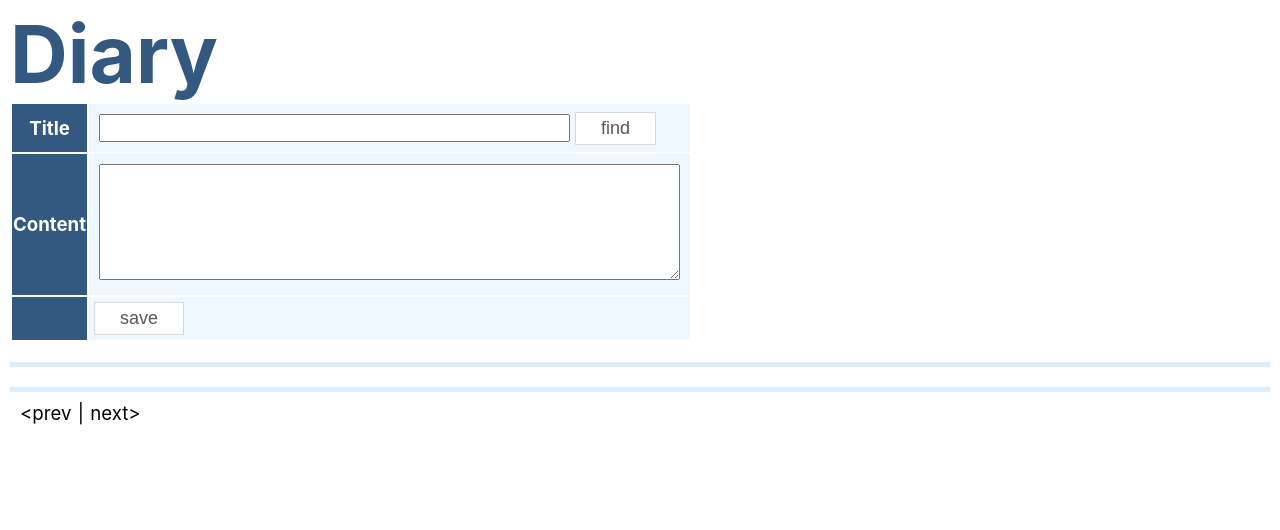
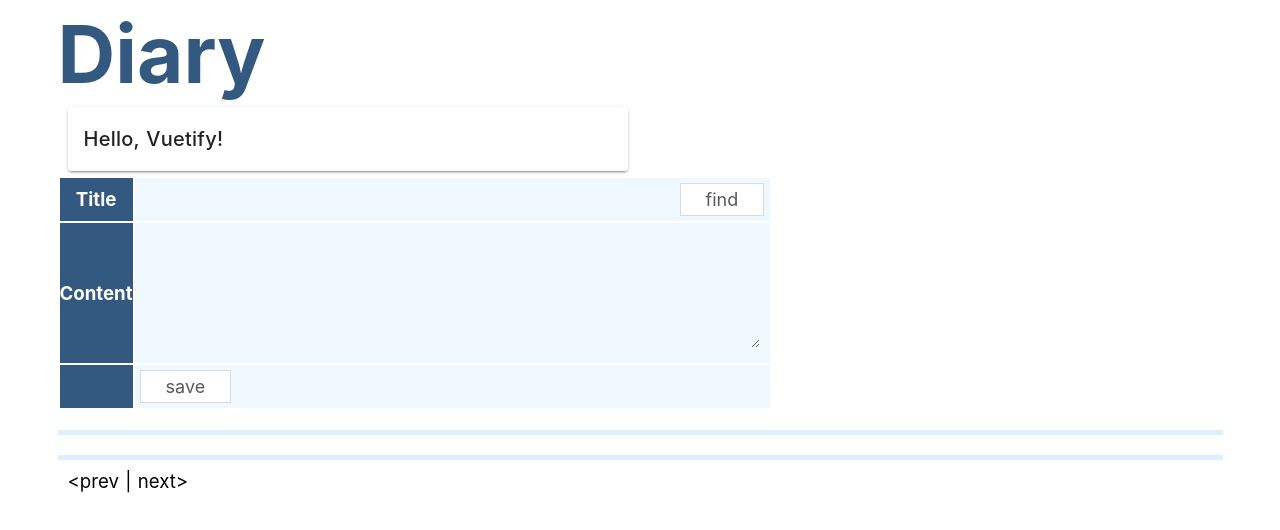
Before and after one commit to Yuma-Nagaoka/diary, a Nuxt app: page /diary in a window 1280 px wide. Shown: the top 530 px of the page. Built offline with nearby package versions, Linux system fonts and the light colour scheme.

Commit message:
add vuetify

```diff
--- a/nuxt.config.js
+++ b/nuxt.config.js
@@ -28,6 +28,7 @@
 
   // Modules for dev and build (recommended) (https://go.nuxtjs.dev/config-modules)
   buildModules: [
+    '@nuxtjs/vuetify',
   ],
 
   // Modules (https://go.nuxtjs.dev/config-modules)
--- a/package.json
+++ b/package.json
@@ -12,7 +12,10 @@
   "dependencies": {
     "core-js": "^3.6.5",
     "nuxt": "^2.14.5",
+    "vuetify": "^2.3.12",
     "vuex-persistedstate": "^3.1.0"
   },
-  "devDependencies": {}
+  "devDependencies": {
+    "@nuxtjs/vuetify": "^1.11.2"
+  }
 }
--- a/pages/diary.vue
+++ b/pages/diary.vue
@@ -1,6 +1,15 @@
 <template>
     <div class="container">
         <h1>Diary</h1>
+         <v-container>
+                    <v-row justify="center">
+                        <v-col cols="6">
+                        <v-card>
+                            <v-card-title>Hello, Vuetify!</v-card-title>
+                        </v-card>
+                        </v-col>
+                    </v-row>
+                </v-container>
         <table>
             <tr>
                 <th>Title</th>
```
Also changed, not shown: 1 other file (tests, documents, lock files or other folders).
